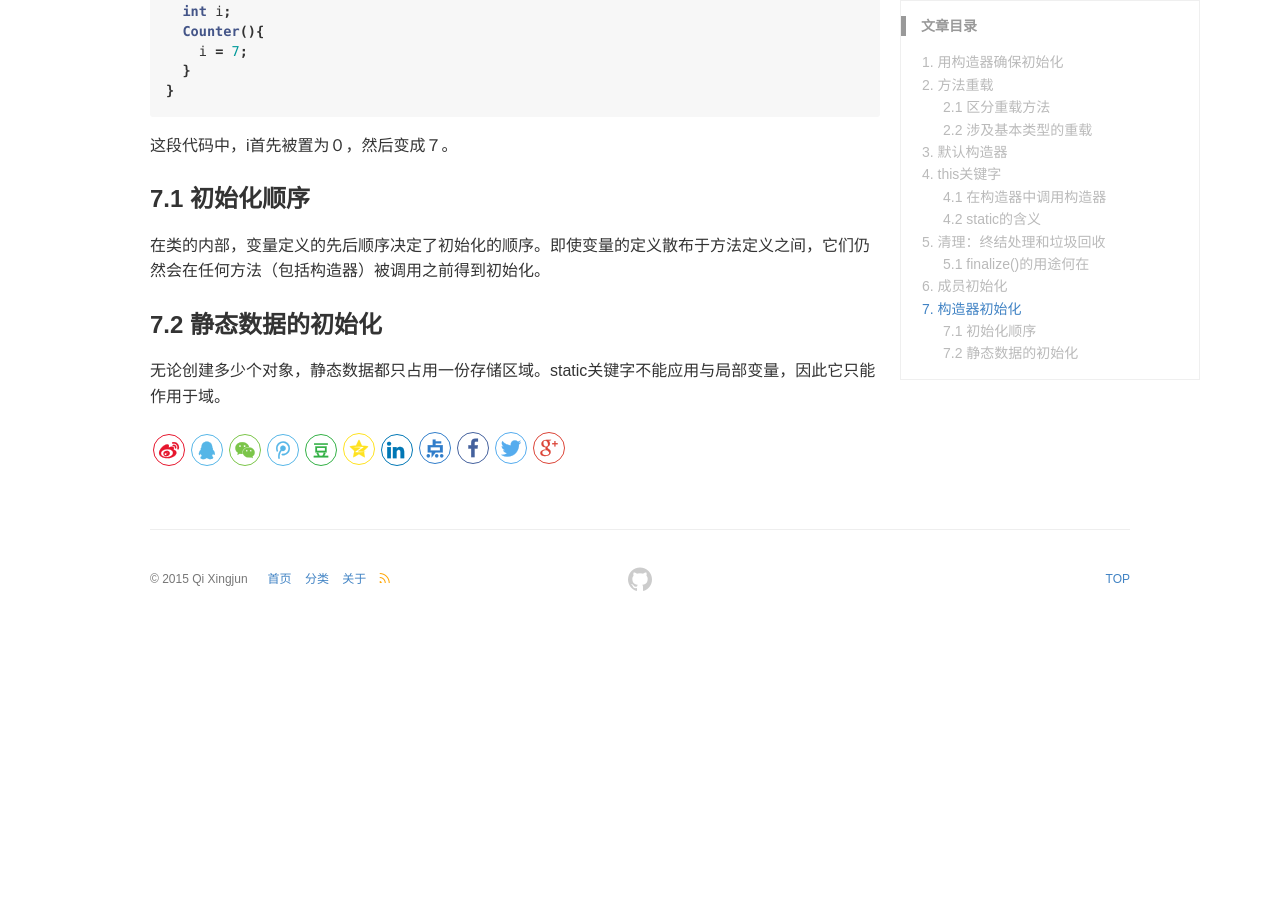
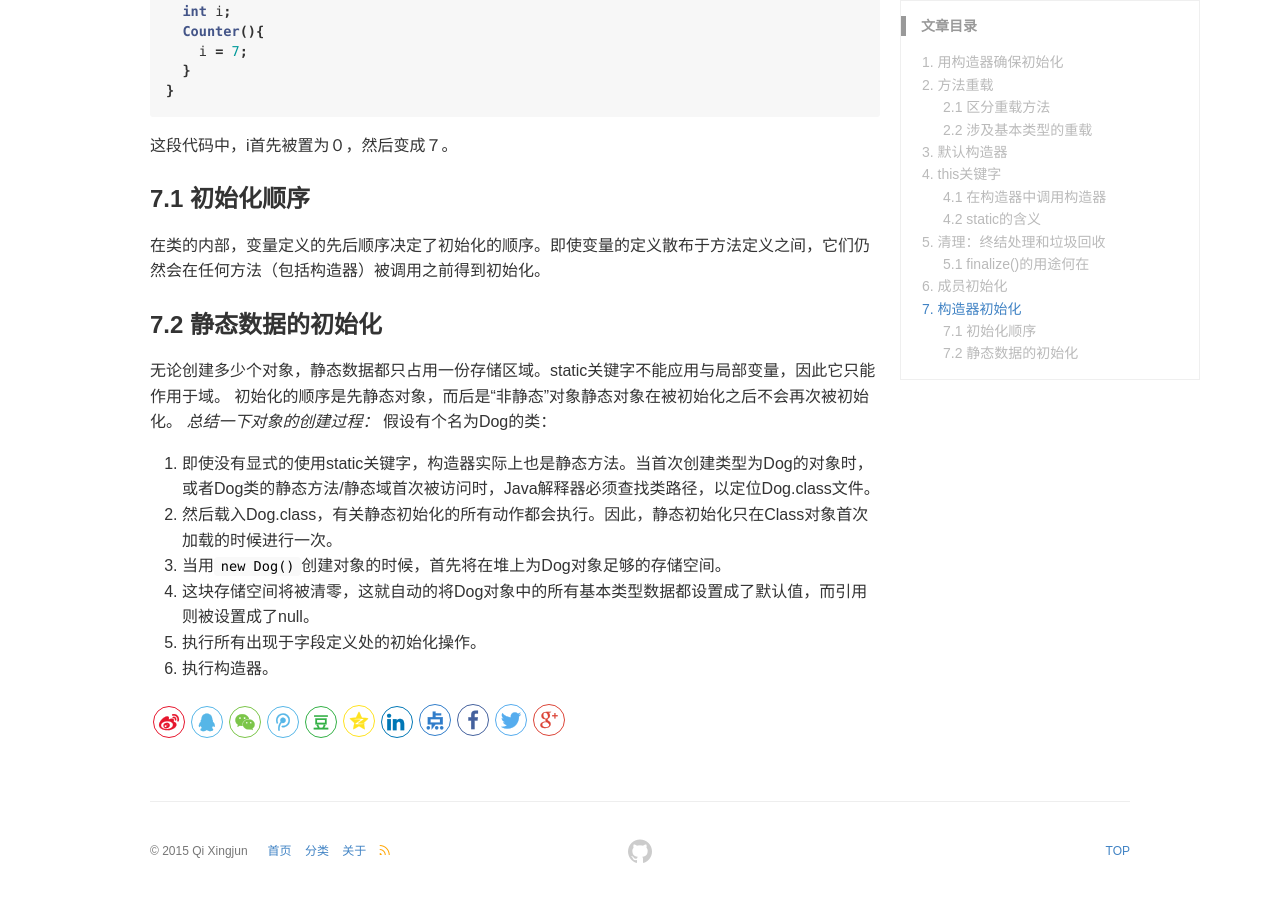
Before and after one commit to QiXingjun/QiXingjun.github.io, a Jekyll site: the page built from _posts/blog/2016-09-08-thinking-in-java-chapter5-initialization-and-cleanup.md, in a window 1280 px wide and 900 px high, scrolled down 3039 px. Built offline with Jekyll 4.4.1, drawn with Linux system fonts in a browser that asks for light colours; comment, search, counter and statistics services are not loaded; before the commit the page ends 3667 px from its top, so only the background shows below that.

Commit message:
Update 2016-09-08-thinking-in-java-chapter5-initialization-and-cleanup.md

````diff
--- a/_posts/blog/2016-09-08-thinking-in-java-chapter5-initialization-and-cleanup.md
+++ b/_posts/blog/2016-09-08-thinking-in-java-chapter5-initialization-and-cleanup.md
@@ -83,6 +83,7 @@ public class Flower{
 ```
 
 通过以上代码可以知道：
+
 1. 尽管可以用this调用一个构造器，但却不能同时调用两个。
 2. 此外，必须将构造器置于最开始处，否则编译器会报错。
 3. 除了构造器之外，编译器禁止在其他任何方法中调用构造器。
@@ -126,3 +127,13 @@ public class Counter{
 ### 7.2 静态数据的初始化
 
 无论创建多少个对象，静态数据都只占用一份存储区域。static关键字不能应用与局部变量，因此它只能作用于域。
+初始化的顺序是先静态对象，而后是“非静态”对象静态对象在被初始化之后不会再次被初始化。
+*总结一下对象的创建过程：*
+假设有个名为Dog的类：
+
+1. 即使没有显式的使用static关键字，构造器实际上也是静态方法。当首次创建类型为Dog的对象时，或者Dog类的静态方法/静态域首次被访问时，Java解释器必须查找类路径，以定位Dog.class文件。
+2. 然后载入Dog.class，有关静态初始化的所有动作都会执行。因此，静态初始化只在Class对象首次加载的时候进行一次。
+3. 当用`new Dog()`创建对象的时候，首先将在堆上为Dog对象足够的存储空间。
+4. 这块存储空间将被清零，这就自动的将Dog对象中的所有基本类型数据都设置成了默认值，而引用则被设置成了null。
+5. 执行所有出现于字段定义处的初始化操作。
+6. 执行构造器。
````
